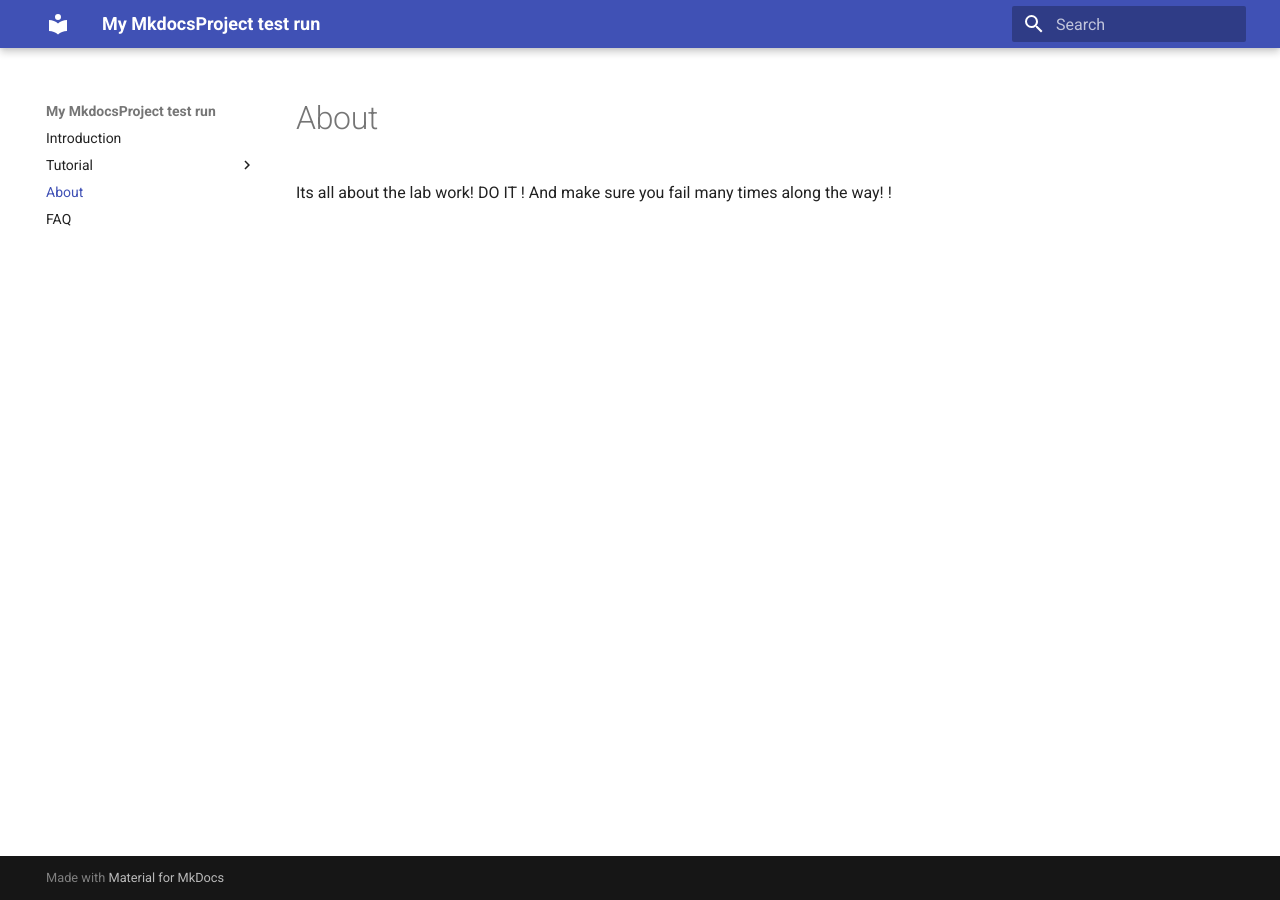
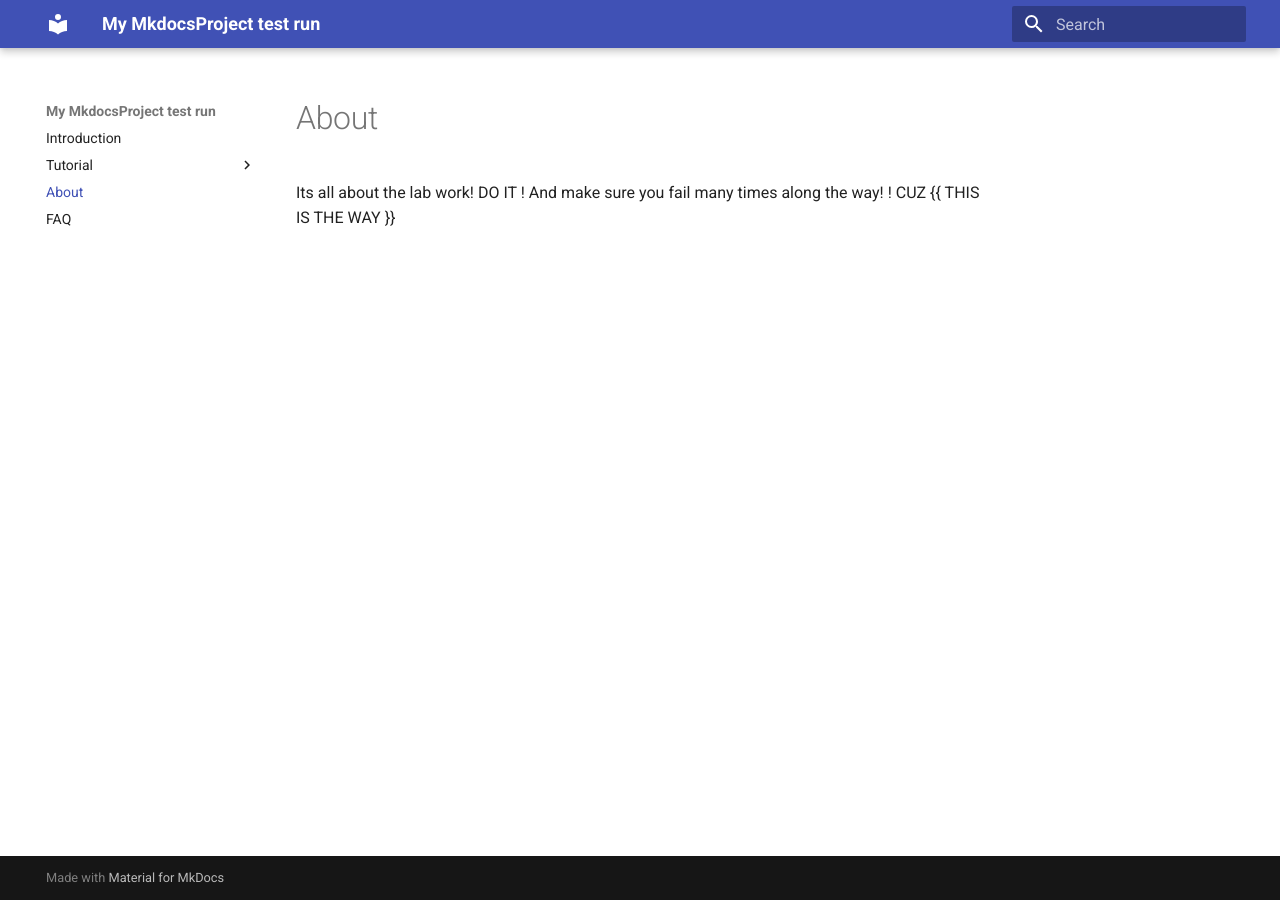
Before and after one commit to MRodzhev/mrodzhev.github.io, an MkDocs documentation site: the page built from docs/pages/about.md, in a window 1280 px wide. Built offline with MkDocs 1.6.1 and Material for MkDocs 9.7.7, drawn with Linux system fonts in a browser that asks for light colours.

Commit message:
Update4 about.md

```diff
--- a/docs/pages/about.md
+++ b/docs/pages/about.md
@@ -1,2 +1,3 @@
 Its all about the lab work! DO IT !
 And make sure you fail many times along the way! !
+CUZ {{ THIS IS THE WAY }}
```
